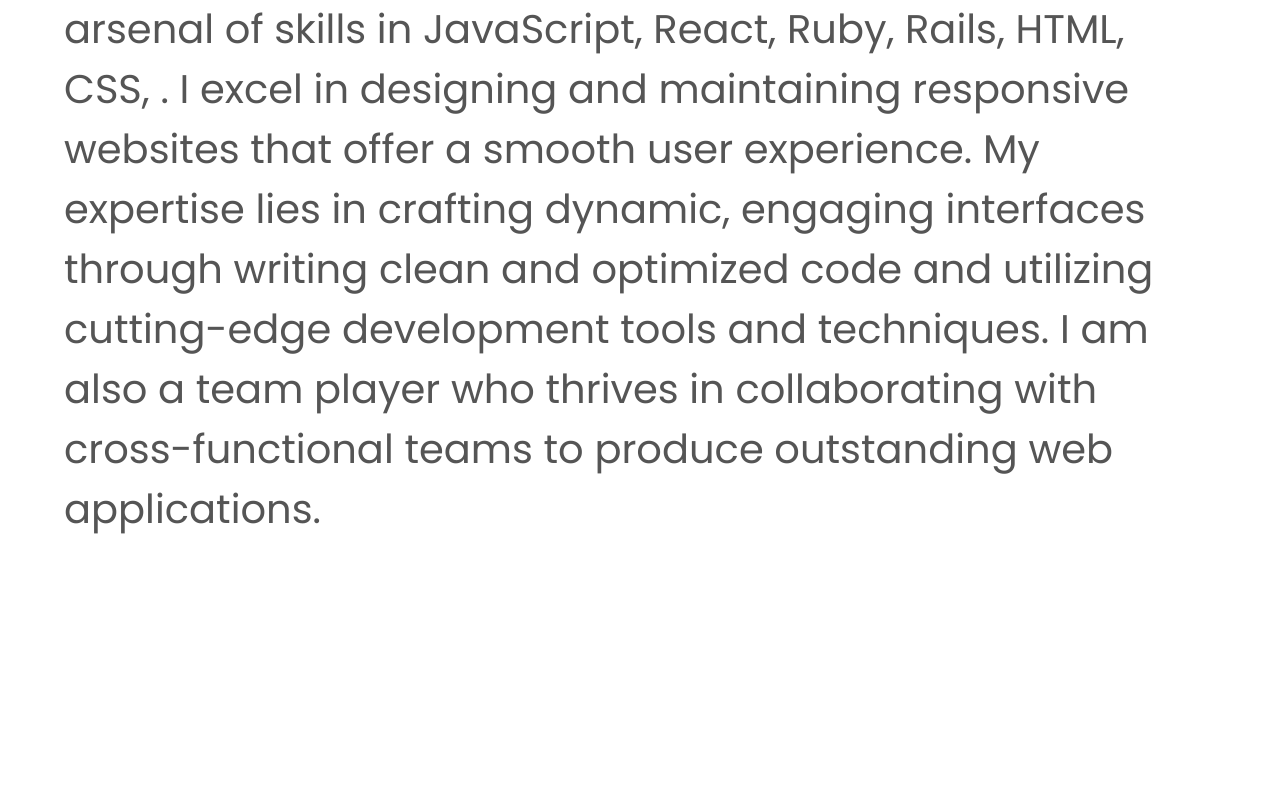
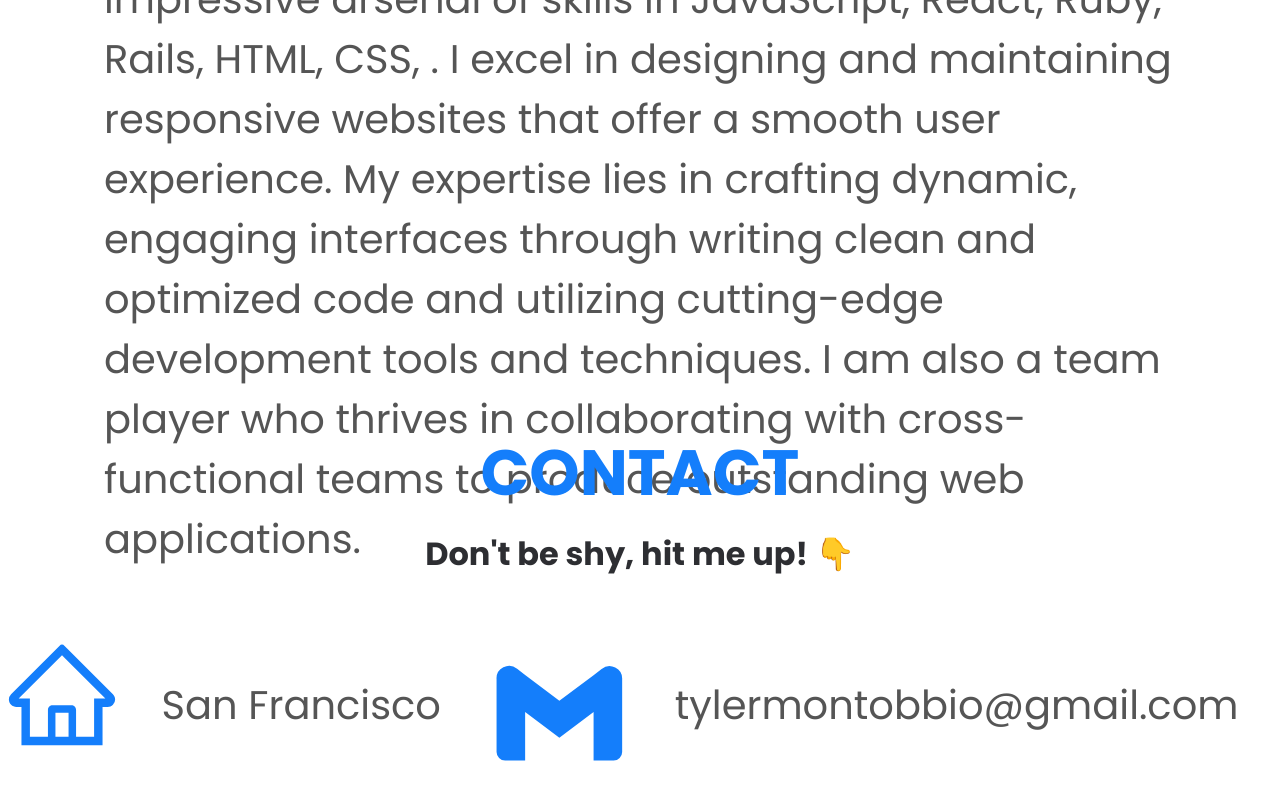
Before and after one commit to tmontobbio/tmontobbio-dev-v3, a React (Vite) app: page / in a window 1280 px wide. Shown: the part 1250-2050 px from the top of the page. Before the commit the page ends 1821 px from the top, so only its background shows below. Built offline with nearby package versions, Linux system fonts and the light colour scheme.

Commit message:
changes to contact section

```diff
--- a/src/App.css
+++ b/src/App.css
@@ -20,10 +20,6 @@
   width: 8px;
 }
 
-p {
-  color: #555;
-}
-
 h1,
 h2,
 h3,
@@ -32,6 +28,13 @@
 p,
 a {
   font-family: 'Poppins', sans-serif;
+}
+
+p {
+  color: #555;
+  font-size:2.5em;
+  font-weight: 400;
+  padding: 1em 1em 1em 1em;
 }
 
 h1 {
@@ -204,12 +207,6 @@
   padding: .8em .8em 0em .8em !important;
 }
 
-#greeting-text p {
-  font-size: 2.5em;
-  font-weight: 400;
-  padding: 1em 1em 1em 1em;
-}
-
 .btn-container {
   display: flex;
   flex-direction: row;
@@ -218,8 +215,8 @@
 }
 
 .icon {
-  height: 3em;
-  width: 3em;
+  height: 5em;
+  width: 5em;
 }
 
 .tech-stack-header {
@@ -267,3 +264,37 @@
   width: 13em;
   height:13em;
 }
+
+/*# # # # # # # # PROJECTS # # # # # # # # */
+
+#montobbio-design{
+  background-image: url("./img/montobbio-design2.jpg");
+  width: 90vw;
+  height: 90vw;
+  background-size: contain;
+  background-repeat: no-repeat;
+}
+
+/*# # # # # # # # Contact # # # # # # # # */
+
+#contact-title{
+  text-align: center;
+}
+
+#contact-icons{
+display:flex ;
+flex-direction: row;
+justify-content: space-around;
+width:100vw
+}
+
+.icon-box{
+  display: flex;
+  flex-direction: row;
+  padding: 2em 0em 2em 0em;
+}
+
+.icon {
+width:15ch;
+height:15ch;
+}
--- a/src/App.jsx
+++ b/src/App.jsx
@@ -14,7 +14,7 @@
       <Home />
       <About />
       {/* <Projects /> */}
-      {/* <Contact /> */}
+      <Contact />
     </>
   )
 }
--- a/src/contact/Contact.jsx
+++ b/src/contact/Contact.jsx
@@ -11,26 +11,32 @@
                 <h4>Don&apos;t be shy, hit me up! 👇</h4>
             </div>
             <div id="contact-icons">
+
+
                 <div className="icon-box">
                     <span>
                         <AiOutlineHome className="icon lower-icon" color="#147efb" />
                     </span>
                     <div className="contact-info">
-                        <h5>Location</h5>
                         <p>San Francisco</p>
                     </div>
                 </div>
+
+
                 <div className="icon-box">
                     <span>
                         <a href="mailto:tylermontobbio@gmail.com" target="_blank" rel="noreferrer">
                             <BiLogoGmail className="icon lower-icon" color="#147efb" />
                         </a>
                     </span>
+
+
                     <div className="contact-info">
-                        <h5>Mail</h5>
                         <p>tylermontobbio@gmail.com</p>
                     </div>
                 </div>
+
+
             </div>
         </div>
     )
--- a/src/projects/Projects.jsx
+++ b/src/projects/Projects.jsx
@@ -23,7 +23,7 @@
 
             <div className="project">
                 <a href="https://tmontobbio.dev/" target="_blank" rel="noreferrer">
-                    <img src={montobbioDesign} alt="montobbio design thumbnail" />
+                    <div id='montobbio-design' alt="montobbio design thumbnail" />
                 </a>
                 <div className="txt-wrapper">
                     <span>
@@ -42,7 +42,7 @@
                 </div>
             </div>
 
-            <div className="project project-reversed">
+            {/* <div className="project project-reversed">
                 <a href="https://tmontobbio.dev/" target="_blank" rel="noreferrer">
                     <img src={montobbioDesign} alt="montobbio design thumbnail" />
                 </a>
@@ -103,7 +103,7 @@
                         </a>
                     </div>
                 </div>
-            </div>
+            </div> */}
         </div>
     )
 }
```
Also changed, not shown: src/img/montobbio-design2.png (added).
